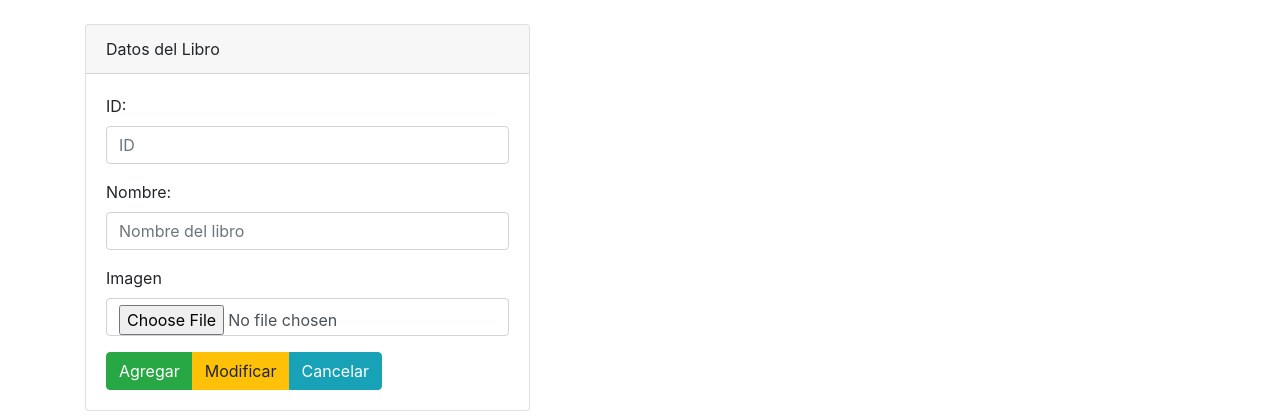
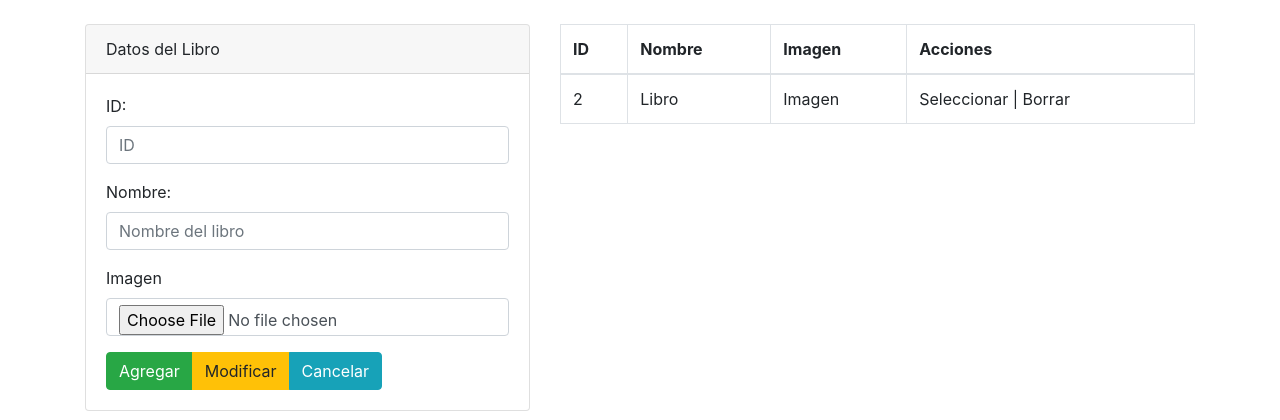
Before and after one commit to Juan-Carlos-Estevez-Vargas/Librarex, a PHP site: page /sitio-web-libros/administrador/seccion/productos.php in a window 1280 px wide. Shown: the part 56-476 px from the top of the page. Run offline with PHP 8.4, Linux system fonts and the light colour scheme.

Commit message:
Template de la tabla libros.

```diff
--- a/administrador/seccion/productos.php
+++ b/administrador/seccion/productos.php
@@ -28,7 +28,24 @@
 </div>
 
 <div class="col-md-7">
-
+    <table class="table table-bordered">
+        <thead>
+            <tr>
+                <th>ID</th>
+                <th>Nombre</th>
+                <th>Imagen</th>
+                <th>Acciones</th>
+            </tr>
+        </thead>
+        <tbody>
+            <tr>
+                <td>2</td>
+                <td>Libro</td>
+                <td>Imagen</td>
+                <td>Seleccionar | Borrar</td>
+            </tr>
+        </tbody>
+    </table>
 </div>
 
 <?php include('../template/pie.php'); ?>
```
